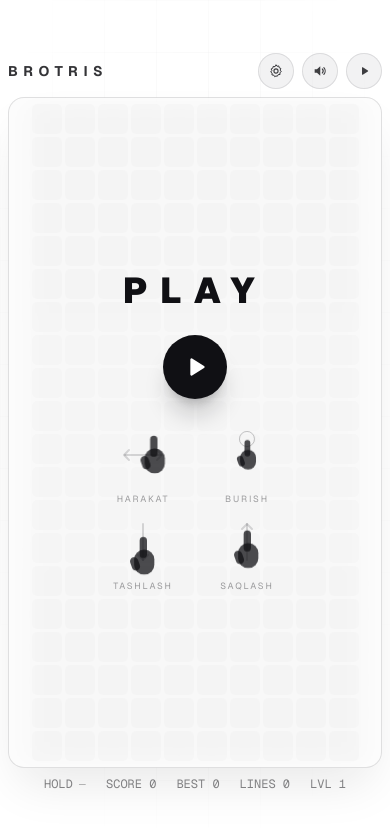
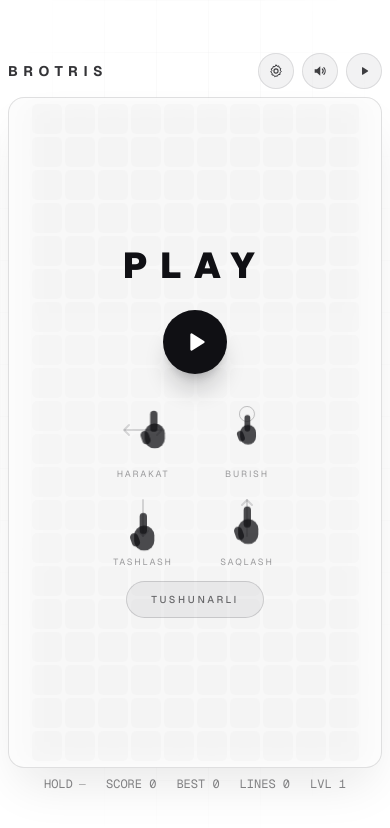
Before and after one commit to islome/brotris, a Next.js app: page / in a window 390 px wide. Shown: the top 828 px of the page. Built offline with nearby package versions, Linux system fonts and the light colour scheme.

Commit message:
Add gesturesSeen state to settings and update GestureGuide visibility logic

```diff
--- a/app/components/TetrisGame.tsx
+++ b/app/components/TetrisGame.tsx
@@ -30,6 +30,7 @@ import {
   readSettings,
   serverSettings,
   subscribeSettings,
+  writeSettings,
 } from "../lib/settings";
 import SettingsPanel from "./SettingsPanel";
 
@@ -483,6 +484,7 @@ export default function TetrisGame() {
                 best={best}
                 newRecord={state.newRecord}
                 hold={settings.hold}
+                gesturesSeen={settings.gesturesSeen}
                 onPrimary={primaryAction}
               />
             )}
@@ -556,6 +558,7 @@ function Overlay({
   best,
   newRecord,
   hold,
+  gesturesSeen,
   onPrimary,
 }: {
   status: GameStatus;
@@ -563,6 +566,7 @@ function Overlay({
   best: number;
   newRecord: boolean;
   hold: boolean;
+  gesturesSeen: boolean;
   onPrimary: () => void;
 }) {
   return (
@@ -617,7 +621,7 @@ function Overlay({
             : "Boshlash — Space"}
       </p>
       {status === "idle" ? (
-        <GestureGuide hold={hold} />
+        gesturesSeen ? null : <GestureGuide hold={hold} />
       ) : (
         <p className="px-6 text-center text-[10px] uppercase leading-5 tracking-[0.2em] text-foreground/40 sm:hidden">
           {status === "paused"
@@ -630,13 +634,22 @@ function Overlay({
 }
 
 // Touch-only onboarding, so it never appears next to the keyboard hints.
+// Dismissing it is permanent until settings are reset to defaults.
 function GestureGuide({ hold }: { hold: boolean }) {
   return (
-    <div className="grid grid-cols-2 gap-x-6 gap-y-1 sm:hidden">
-      <GestureDemo kind="move" label="Harakat" />
-      <GestureDemo kind="tap" label="Burish" />
-      <GestureDemo kind="down" label="Tashlash" />
-      {hold && <GestureDemo kind="up" label="Saqlash" />}
+    <div className="flex flex-col items-center gap-3 sm:hidden">
+      <div className="grid grid-cols-2 gap-x-6 gap-y-1">
+        <GestureDemo kind="move" label="Harakat" />
+        <GestureDemo kind="tap" label="Burish" />
+        <GestureDemo kind="down" label="Tashlash" />
+        {hold && <GestureDemo kind="up" label="Saqlash" />}
+      </div>
+      <button
+        onClick={() => writeSettings({ gesturesSeen: true })}
+        className="cursor-pointer rounded-full border border-foreground/15 bg-foreground/[0.05] px-6 py-2.5 text-[10px] font-medium uppercase tracking-[0.25em] text-foreground/60 transition hover:bg-foreground/[0.12] hover:text-foreground active:scale-95"
+      >
+        Tushunarli
+      </button>
     </div>
   );
 }
--- a/app/lib/settings.ts
+++ b/app/lib/settings.ts
@@ -16,6 +16,7 @@ export interface Settings {
   vibration: boolean;
   nextCount: NextCount;
   hold: boolean;
+  gesturesSeen: boolean; // onboarding state, not a panel setting
 }
 
 // Defaults reproduce the pre-settings behaviour exactly.
@@ -28,6 +29,7 @@ export const DEFAULT_SETTINGS: Settings = Object.freeze({
   vibration: true,
   nextCount: 1,
   hold: true,
+  gesturesSeen: false,
 });
 
 export const SETTINGS_KEY = "tetra-settings";
@@ -51,6 +53,10 @@ function sanitize(raw: unknown): Settings {
       typeof o.vibration === "boolean" ? o.vibration : DEFAULT_SETTINGS.vibration,
     nextCount: o.nextCount === 3 || o.nextCount === 5 ? o.nextCount : 1,
     hold: typeof o.hold === "boolean" ? o.hold : DEFAULT_SETTINGS.hold,
+    gesturesSeen:
+      typeof o.gesturesSeen === "boolean"
+        ? o.gesturesSeen
+        : DEFAULT_SETTINGS.gesturesSeen,
   };
 }
 
```
